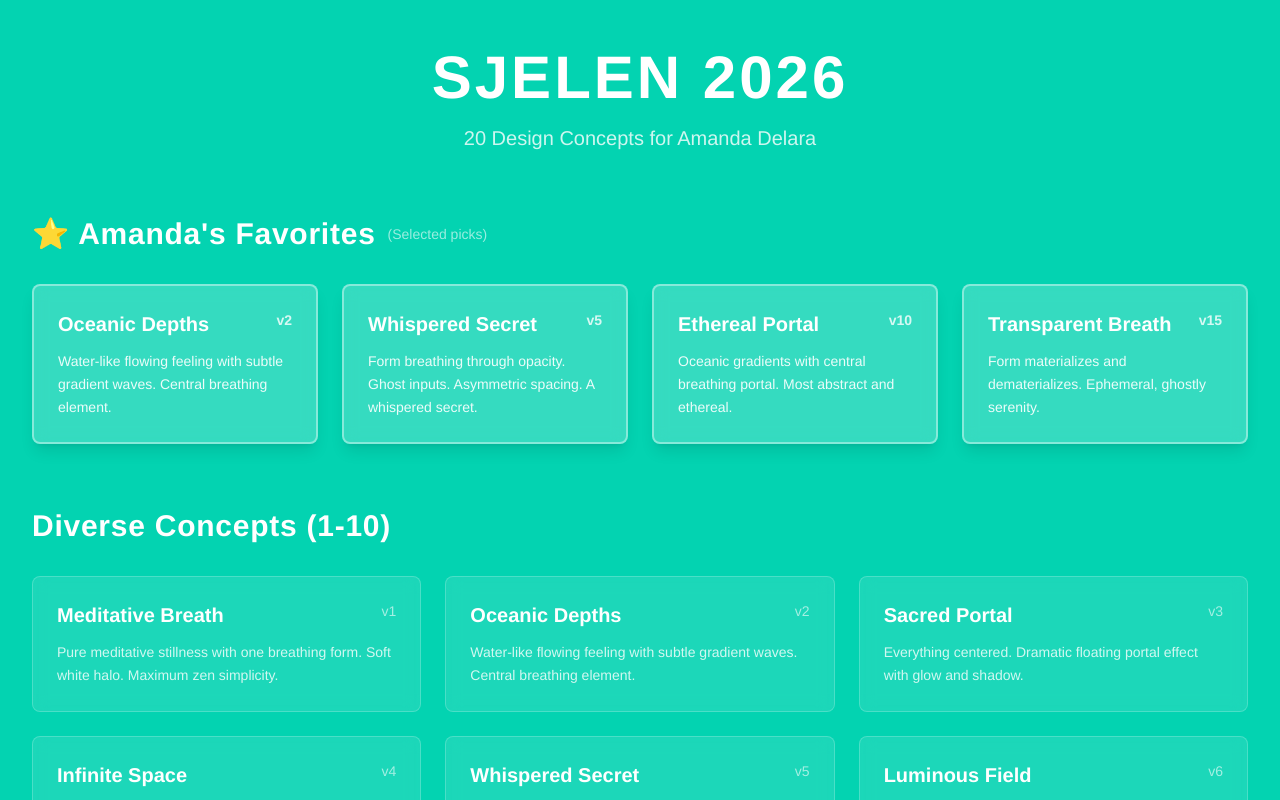
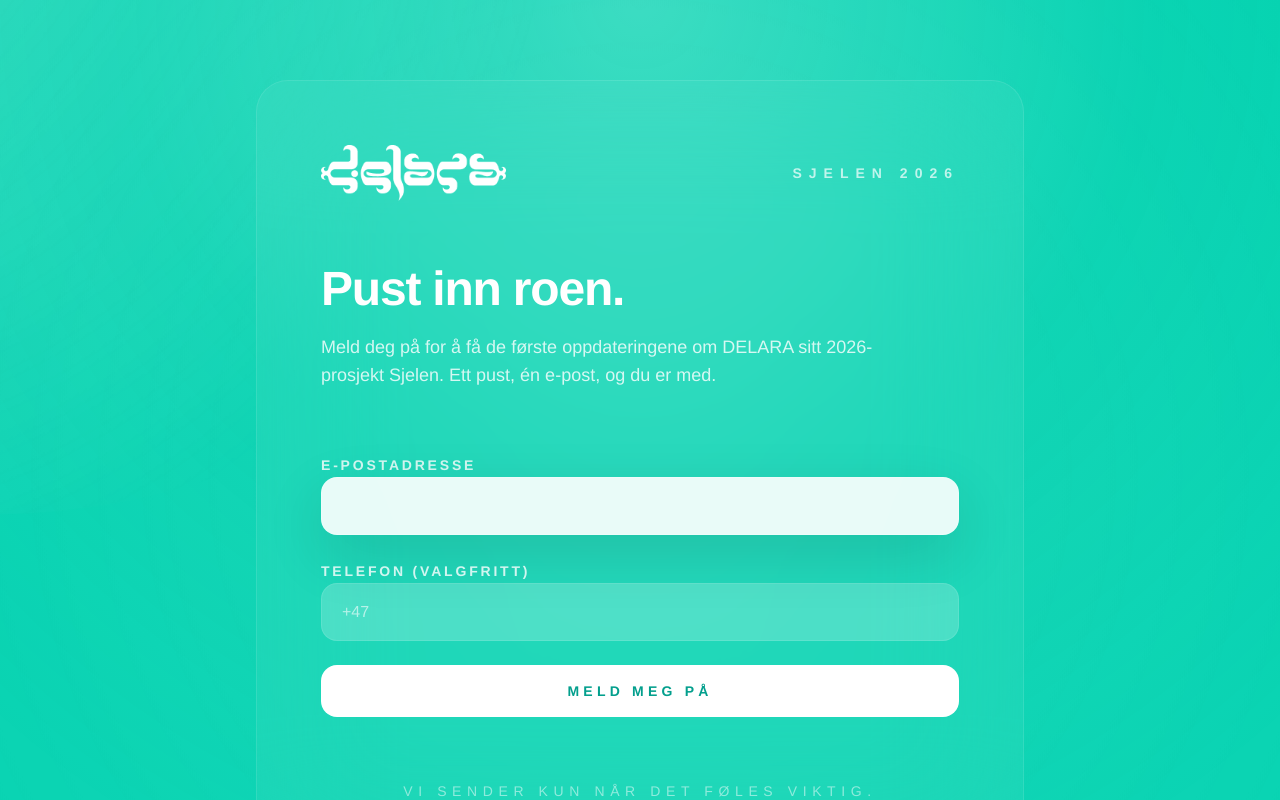
Before and after one commit to simonstrumse/sjelen-2026, a Next.js app: page / in a window 1280 px wide. Shown: the top 800 px of the page. Built offline with nearby package versions, Linux system fonts and the light colour scheme.

Commit message:
Redesign landing page with serene focus

```diff
--- a/app/globals.css
+++ b/app/globals.css
@@ -24,3 +24,28 @@ body {
 * {
   box-sizing: border-box;
 }
+
+@keyframes serenePulse {
+  0% {
+    transform: translate(-50%, -50%) scale(1);
+    opacity: 0.55;
+  }
+  50% {
+    transform: translate(-50%, -50%) scale(1.08);
+    opacity: 0.75;
+  }
+  100% {
+    transform: translate(-50%, -50%) scale(1);
+    opacity: 0.55;
+  }
+}
+
+.animate-serene {
+  animation: serenePulse 16s ease-in-out infinite;
+}
+
+.animate-serene-delay {
+  animation: serenePulse 24s ease-in-out infinite;
+  animation-delay: 6s;
+  opacity: 0.6;
+}
--- a/app/page.tsx
+++ b/app/page.tsx
@@ -1,111 +1,41 @@
-"use client";
-
-import Link from "next/link";
-import { VARIANTS } from "@/lib/constants";
+import SubscribeForm from "@/components/SubscribeForm";
+import Logo from "@/components/shared/Logo";
 
 export default function Home() {
-  const diverseConcepts = VARIANTS.slice(0, 10);
-  const meditativeVariations = VARIANTS.slice(10, 20);
+  return (
+    <main className="relative min-h-screen overflow-hidden bg-[#03d3b1] text-white">
+      <div className="pointer-events-none absolute inset-0">
+        <div className="absolute inset-0 bg-[#03d3b1]" />
+        <div className="animate-serene absolute left-1/2 top-1/2 h-[140%] w-[140%] -translate-x-1/2 -translate-y-1/2 rounded-full bg-[radial-gradient(circle_at_center,rgba(255,255,255,0.35)_0%,rgba(3,211,177,0)_70%)]" />
+        <div className="animate-serene-delay absolute left-1/2 top-1/2 h-[160%] w-[160%] -translate-x-1/2 -translate-y-1/2 rounded-full bg-[radial-gradient(circle_at_center,rgba(255,255,255,0.18)_0%,rgba(3,211,177,0)_80%)]" />
+        <div className="absolute inset-0 bg-[radial-gradient(circle_at_top,rgba(255,255,255,0.18),rgba(3,211,177,0.08)_45%,rgba(3,211,177,0)_85%)]" />
+      </div>
 
-  // Favorites picked by Amanda
-  const favorites = VARIANTS.filter(v =>
-    ['v2', 'v5', 'v10', 'v15'].includes(v.id)
-  );
+      <div className="relative z-10 flex min-h-screen items-center px-6 py-20 sm:px-10">
+        <div className="mx-auto flex w-full max-w-3xl flex-col gap-12 rounded-[32px] border border-white/10 bg-white/5 p-10 backdrop-blur-3xl md:gap-16 md:p-16">
+          <header className="flex flex-col gap-8 md:flex-row md:items-center md:justify-between">
+            <Logo className="md:h-14" />
+            <div className="text-right text-xs font-semibold uppercase tracking-[0.5em] text-white/70 md:text-sm">
+              Sjelen 2026
+            </div>
+          </header>
 
-  return (
-    <div className="min-h-screen bg-[#03d3b1] py-12 px-4 md:px-8">
-      <div className="max-w-7xl mx-auto">
-        {/* Header */}
-        <header className="text-center mb-16">
-          <h1 className="text-4xl md:text-6xl font-bold text-white mb-4 tracking-wider">
-            SJELEN 2026
-          </h1>
-          <p className="text-white/80 text-lg md:text-xl">
-            20 Design Concepts for Amanda Delara
+          <section className="space-y-5 text-left">
+            <h1 className="text-4xl font-semibold tracking-tight md:text-5xl">
+              Pust inn roen.
+            </h1>
+            <p className="max-w-xl text-base text-white/80 md:text-lg">
+              Meld deg på for å få de første oppdateringene om DELARA sitt 2026-prosjekt Sjelen. Ett pust, én e-post, og du er med.
+            </p>
+          </section>
+
+          <SubscribeForm />
+
+          <p className="text-center text-xs uppercase tracking-[0.4em] text-white/50 md:text-sm">
+            Vi sender kun når det føles viktig.
           </p>
-        </header>
-
-        {/* Favorites Section */}
-        <section className="mb-16">
-          <div className="flex items-center gap-3 mb-8">
-            <h2 className="text-2xl md:text-3xl font-bold text-white tracking-wide">
-              ⭐ Amanda&apos;s Favorites
-            </h2>
-            <span className="text-white/60 text-sm">(Selected picks)</span>
-          </div>
-          <div className="grid grid-cols-1 md:grid-cols-2 lg:grid-cols-4 gap-6">
-            {favorites.map((variant) => (
-              <Link
-                key={variant.id}
-                href={variant.path}
-                className="bg-white/20 backdrop-blur-sm rounded-lg p-6 hover:bg-white/30 transition-all hover:scale-105 border-2 border-white/40 shadow-lg"
-              >
-                <div className="flex items-start justify-between mb-3">
-                  <h3 className="text-xl font-bold text-white">{variant.name}</h3>
-                  <span className="text-white/80 text-sm font-bold">{variant.id}</span>
-                </div>
-                <p className="text-white/90 text-sm leading-relaxed font-medium">
-                  {variant.description}
-                </p>
-              </Link>
-            ))}
-          </div>
-        </section>
-
-        {/* Diverse Concepts Section */}
-        <section className="mb-16">
-          <h2 className="text-2xl md:text-3xl font-bold text-white mb-8 tracking-wide">
-            Diverse Concepts (1-10)
-          </h2>
-          <div className="grid grid-cols-1 md:grid-cols-2 lg:grid-cols-3 gap-6">
-            {diverseConcepts.map((variant) => (
-              <Link
-                key={variant.id}
-                href={variant.path}
-                className="bg-white/10 backdrop-blur-sm rounded-lg p-6 hover:bg-white/20 transition-all hover:scale-105 border border-white/20"
-              >
-                <div className="flex items-start justify-between mb-3">
-                  <h3 className="text-xl font-bold text-white">{variant.name}</h3>
-                  <span className="text-white/60 text-sm">{variant.id}</span>
-                </div>
-                <p className="text-white/80 text-sm leading-relaxed">
-                  {variant.description}
-                </p>
-              </Link>
-            ))}
-          </div>
-        </section>
-
-        {/* Meditative Variations Section */}
-        <section>
-          <h2 className="text-2xl md:text-3xl font-bold text-white mb-8 tracking-wide">
-            Meditative Variations (11-20)
-          </h2>
-          <div className="grid grid-cols-1 md:grid-cols-2 lg:grid-cols-3 gap-6">
-            {meditativeVariations.map((variant) => (
-              <Link
-                key={variant.id}
-                href={variant.path}
-                className="bg-white/10 backdrop-blur-sm rounded-lg p-6 hover:bg-white/20 transition-all hover:scale-105 border border-white/20"
-              >
-                <div className="flex items-start justify-between mb-3">
-                  <h3 className="text-xl font-bold text-white">{variant.name}</h3>
-                  <span className="text-white/60 text-sm">{variant.id}</span>
-                </div>
-                <p className="text-white/80 text-sm leading-relaxed">
-                  {variant.description}
-                </p>
-              </Link>
-            ))}
-          </div>
-        </section>
-
-        {/* Footer */}
-        <footer className="mt-16 text-center text-white/60 text-sm">
-          <p>Click any variant to view the full design</p>
-          <p className="mt-2">Built with Next.js 14, TypeScript, Tailwind CSS & Framer Motion</p>
-        </footer>
+        </div>
       </div>
-    </div>
+    </main>
   );
 }
--- /dev/null
+++ b/components/SubscribeForm.tsx
@@ -0,0 +1,78 @@
+"use client";
+
+import { FormEvent, useRef, useState } from "react";
+
+export default function SubscribeForm() {
+  const formRef = useRef<HTMLFormElement>(null);
+  const [isSubmitting, setIsSubmitting] = useState(false);
+  const [status, setStatus] = useState<"idle" | "success">("idle");
+  const [message, setMessage] = useState("");
+
+  const handleSubmit = (event: FormEvent<HTMLFormElement>) => {
+    event.preventDefault();
+    setIsSubmitting(true);
+    setStatus("idle");
+    setMessage("");
+
+    setTimeout(() => {
+      setIsSubmitting(false);
+      setStatus("success");
+      setMessage("Takk for at du melder deg på.");
+      formRef.current?.reset();
+    }, 1200);
+  };
+
+  return (
+    <form
+      ref={formRef}
+      onSubmit={handleSubmit}
+      className="space-y-6"
+    >
+      <div className="space-y-2 text-left">
+        <label
+          htmlFor="email"
+          className="text-sm font-semibold tracking-[0.2em] text-white/80 uppercase"
+        >
+          E-postadresse
+        </label>
+        <input
+          id="email"
+          name="email"
+          type="email"
+          required
+          className="w-full rounded-2xl border border-white/20 bg-white/90 px-5 py-4 text-base text-[#0a4a40] shadow-[0_20px_60px_rgba(0,0,0,0.12)] outline-none transition focus:bg-white focus:shadow-[0_24px_70px_rgba(0,0,0,0.18)]"
+        />
+      </div>
+
+      <div className="space-y-2 text-left">
+        <label
+          htmlFor="phone"
+          className="text-sm font-semibold tracking-[0.2em] text-white/80 uppercase"
+        >
+          Telefon (valgfritt)
+        </label>
+        <input
+          id="phone"
+          name="phone"
+          type="tel"
+          className="w-full rounded-2xl border border-white/10 bg-white/20 px-5 py-4 text-base text-white placeholder:text-white/60 outline-none transition focus:border-white/30 focus:bg-white/30"
+          placeholder="+47"
+        />
+      </div>
+
+      <button
+        type="submit"
+        disabled={isSubmitting}
+        className="w-full rounded-2xl bg-white px-6 py-4 text-center text-sm font-bold uppercase tracking-[0.3em] text-[#039f8d] transition hover:bg-white/90 focus:outline-none focus:ring-2 focus:ring-white/70 disabled:cursor-not-allowed disabled:opacity-60"
+      >
+        {isSubmitting ? "Sender..." : "Meld meg på"}
+      </button>
+
+      {status === "success" && (
+        <p className="text-center text-sm font-medium text-white">
+          {message}
+        </p>
+      )}
+    </form>
+  );
+}
--- a/components/shared/Logo.tsx
+++ b/components/shared/Logo.tsx
@@ -1,15 +1,20 @@
 "use client";
+
+import Image from "next/image";
 
 interface LogoProps {
   className?: string;
 }
 
 export default function Logo({ className = "" }: LogoProps) {
-  // Using text placeholder since we don't have the actual logo file yet
-  // TODO: Replace with actual Delara logo image
   return (
-    <div className={`text-white font-bold text-2xl md:text-3xl tracking-wider ${className}`}>
-      DELARA
-    </div>
+    <Image
+      src="/delara-logo.png"
+      alt="DELARA"
+      width={244}
+      height={74}
+      priority
+      className={`h-10 w-auto md:h-14 ${className}`}
+    />
   );
 }
```
Also changed, not shown: public/delara-logo.png (added).
